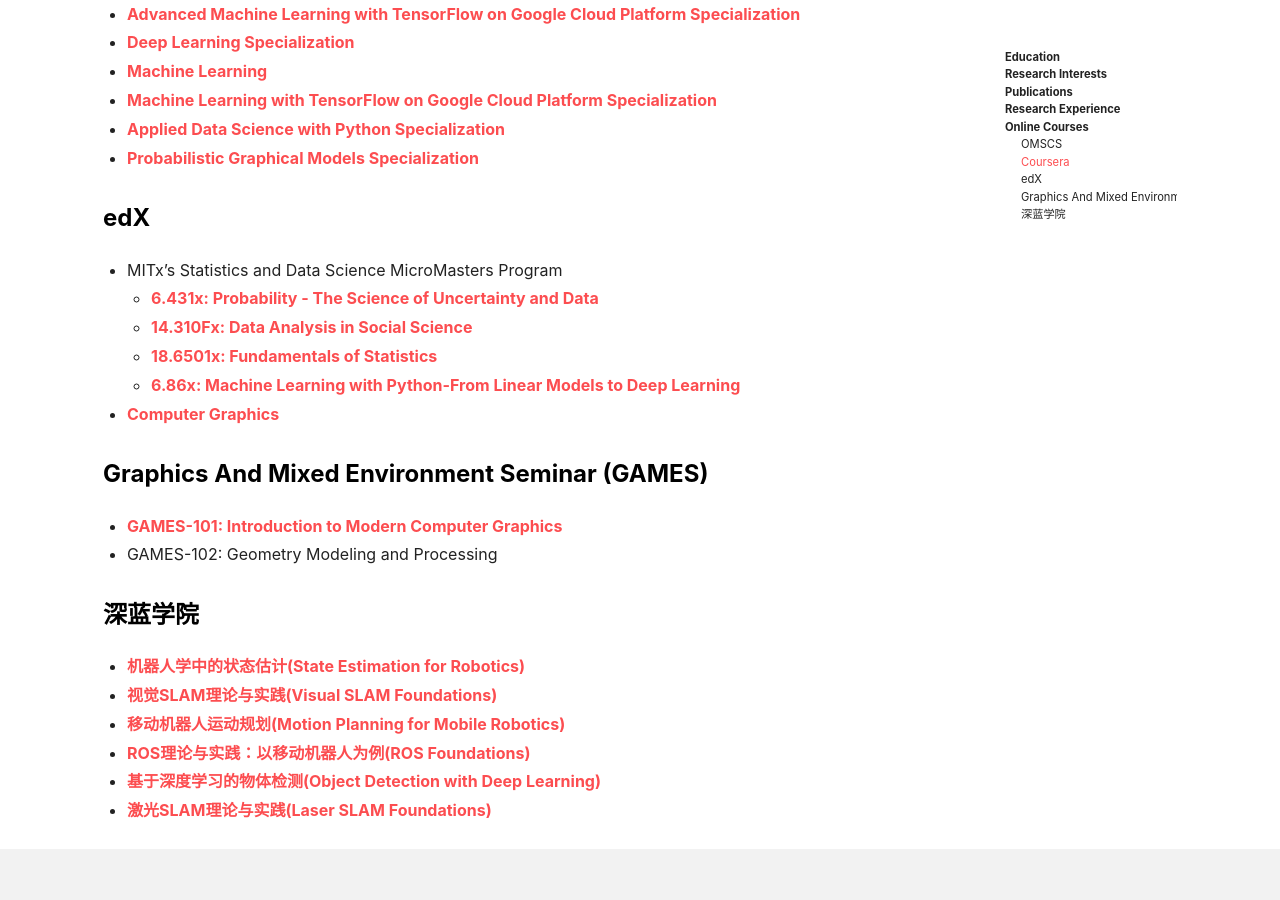
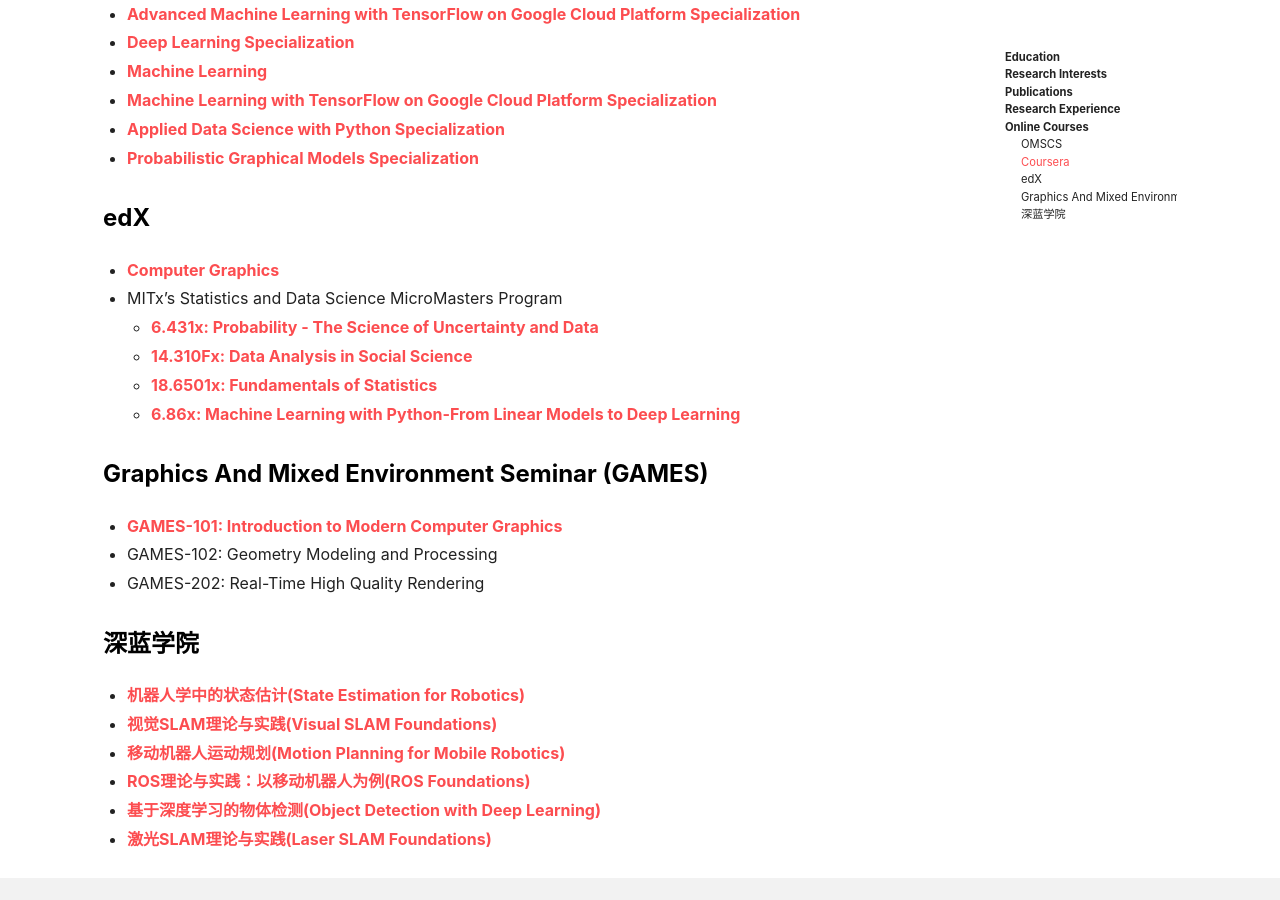
Before and after one commit to peng00bo00/peng00bo00_previous_blog, a Jekyll site: the page built from about.md, in a window 1280 px wide and 900 px high, scrolled down 2738 px. Built offline with Jekyll 4.4.1, drawn with Linux system fonts in a browser that asks for light colours; nearby versions of some CDN libraries.

Commit message:
Update about.md

```diff
--- a/about.md
+++ b/about.md
@@ -130,18 +130,19 @@
 
 ### edX
 
+- [Computer Graphics](https://courses.edx.org/certificates/e945d191df7e474ca5eb34a8eea0fc09)
 - MITx's Statistics and Data Science MicroMasters Program
   - [6.431x: Probability - The Science of Uncertainty and Data](https://courses.edx.org/certificates/a3aefb59a2bb475ca26bd82bd43ef415)
   - [14.310Fx: Data Analysis in Social Science](https://courses.edx.org/certificates/5af507dff5514989841bce1a6c5d1ac7)
   - [18.6501x: Fundamentals of Statistics](https://courses.edx.org/certificates/1783bf04e0c14829a4441dea6352d633)
   - [6.86x: Machine Learning with Python-From Linear Models to Deep Learning](https://courses.edx.org/certificates/89370aa3297745c19c3e88a7985ee688)
 
-- [Computer Graphics](https://courses.edx.org/certificates/e945d191df7e474ca5eb34a8eea0fc09)
 
 ### Graphics And Mixed Environment Seminar (GAMES)
 
 - [GAMES-101: Introduction to Modern Computer Graphics](https://drive.google.com/file/d/1sFM-XCCETFKUXzpLc7QV5fH6Aa6_-oGl/view?usp=sharing)
 - GAMES-102: Geometry Modeling and Processing
+- GAMES-202: Real-Time High Quality Rendering
 
 ### 深蓝学院
 
```
